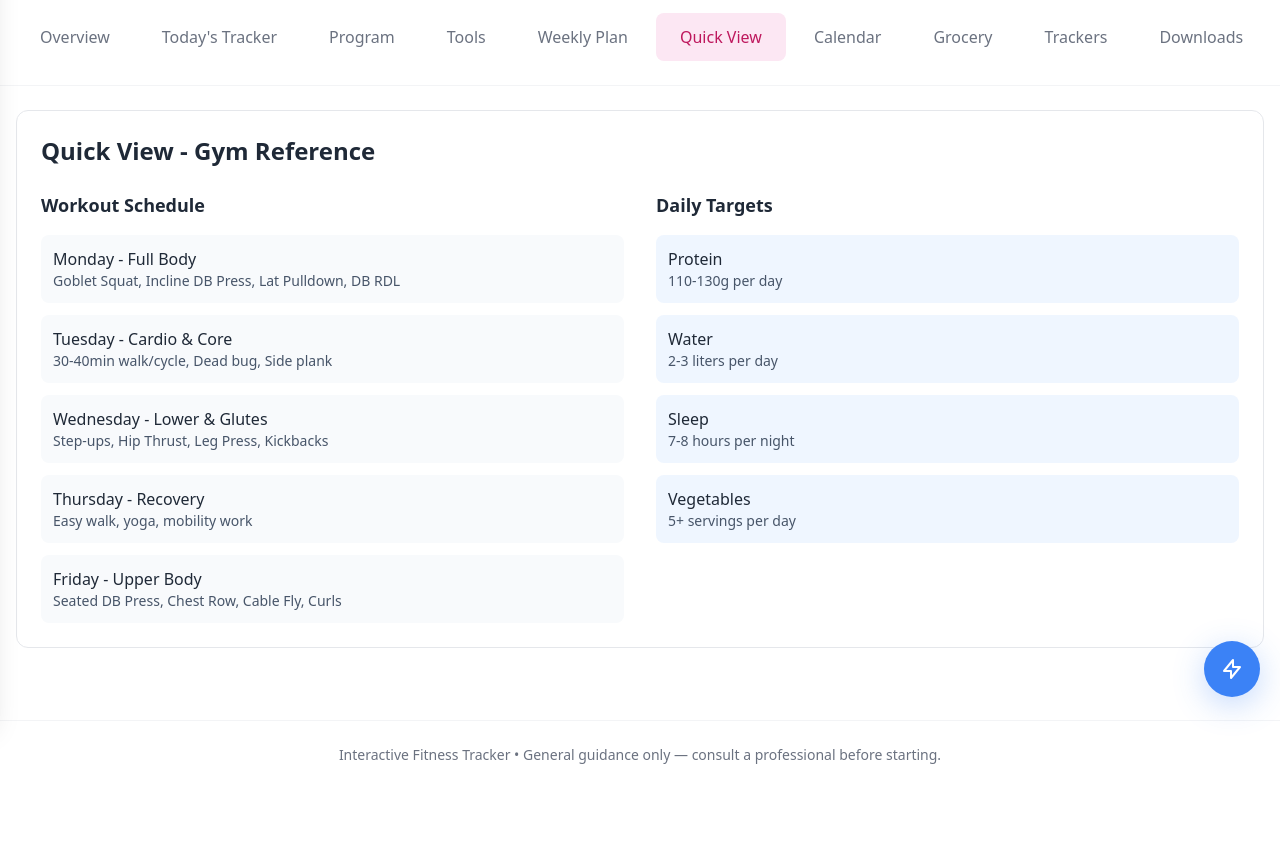
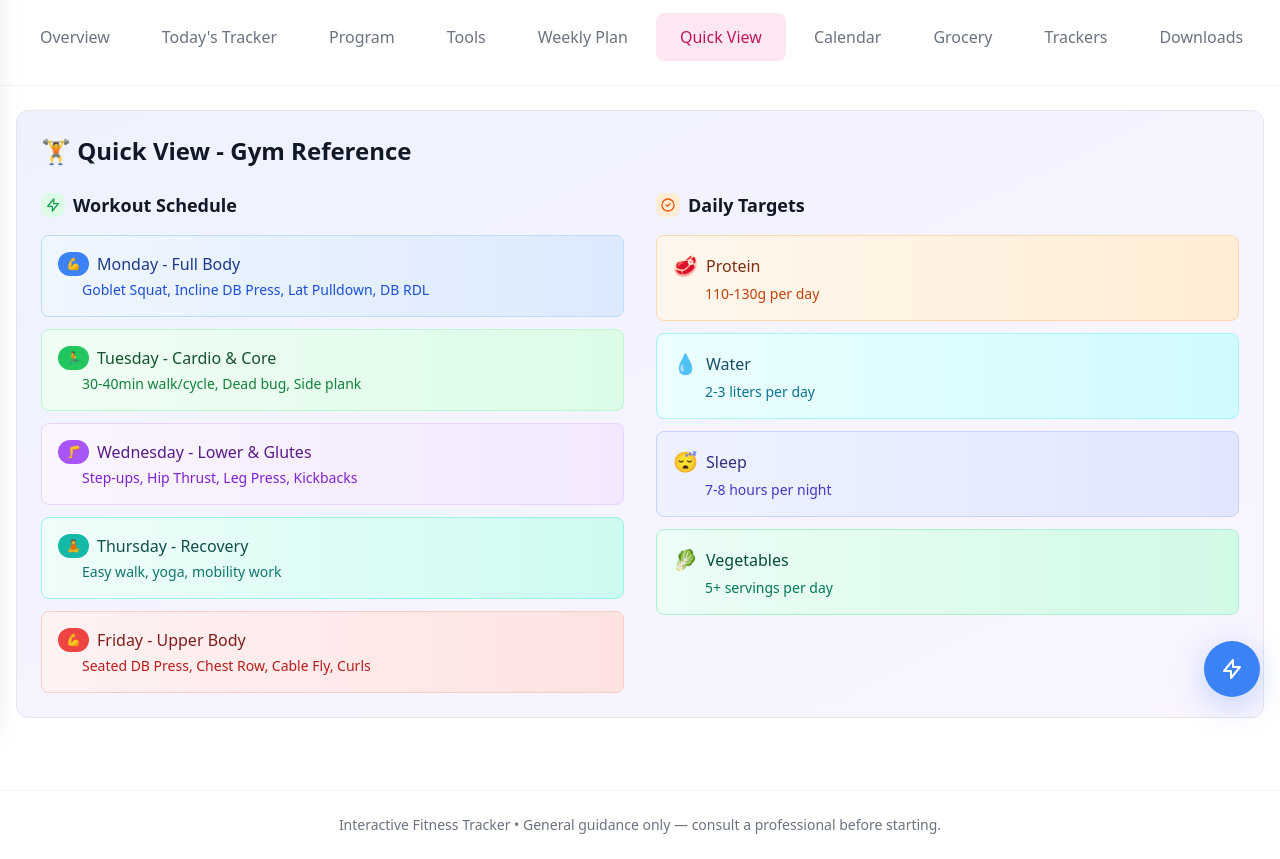
Before and after one commit to curtismu7/sixpack-tina, a website: page public/index.html in a window 1280 px wide. Both pictures are taken after a click on the button "Quick View". Shown: the part 83-942 px from the top of the page. Before the commit the page ends 872 px from the top, so only its background shows below. Drawn offline with nearby package versions, Linux system fonts and the light colour scheme.

Commit message:
Add vibrant colors and visual enhancements to Quick View section

```diff
--- a/public/index.html
+++ b/public/index.html
@@ -1003,54 +1003,95 @@
 
     <!-- Quick View Tab -->
     <div id="quick-view" class="tab-content">
-      <div class="content-card p-6">
-        <h2 class="text-2xl font-semibold mb-6">Quick View - Gym Reference</h2>
+      <div class="content-card p-6 bg-gradient-to-br from-indigo-50 to-purple-50">
+        <h2 class="text-2xl font-semibold mb-6 text-gray-900">🏋️ Quick View - Gym Reference</h2>
 
         <div class="grid md:grid-cols-2 gap-8">
           <div>
-            <h3 class="text-lg font-semibold mb-4">Workout Schedule</h3>
+            <div class="flex items-center gap-2 mb-4">
+              <div class="w-6 h-6 bg-green-100 rounded-lg flex items-center justify-center">
+                <svg class="w-4 h-4 text-green-600" fill="none" stroke="currentColor" viewBox="0 0 24 24">
+                  <path stroke-linecap="round" stroke-linejoin="round" stroke-width="2" d="M13 10V3L4 14h7v7l9-11h-7z"></path>
+                </svg>
+              </div>
+              <h3 class="text-lg font-semibold text-gray-900">Workout Schedule</h3>
+            </div>
             <div class="space-y-3">
-              <div class="p-3 bg-slate-50 rounded-lg">
-                <div class="font-medium">Monday - Full Body</div>
-                <div class="text-sm text-slate-600">Goblet Squat, Incline DB Press, Lat Pulldown, DB RDL</div>
-              </div>
-              <div class="p-3 bg-slate-50 rounded-lg">
-                <div class="font-medium">Tuesday - Cardio & Core</div>
-                <div class="text-sm text-slate-600">30-40min walk/cycle, Dead bug, Side plank</div>
-              </div>
-              <div class="p-3 bg-slate-50 rounded-lg">
-                <div class="font-medium">Wednesday - Lower & Glutes</div>
-                <div class="text-sm text-slate-600">Step-ups, Hip Thrust, Leg Press, Kickbacks</div>
-              </div>
-              <div class="p-3 bg-slate-50 rounded-lg">
-                <div class="font-medium">Thursday - Recovery</div>
-                <div class="text-sm text-slate-600">Easy walk, yoga, mobility work</div>
-              </div>
-              <div class="p-3 bg-slate-50 rounded-lg">
-                <div class="font-medium">Friday - Upper Body</div>
-                <div class="text-sm text-slate-600">Seated DB Press, Chest Row, Cable Fly, Curls</div>
+              <div class="p-4 bg-gradient-to-r from-blue-50 to-blue-100 rounded-lg border border-blue-200 hover:shadow-md transition-shadow">
+                <div class="flex items-center gap-2 mb-1">
+                  <span class="inline-block px-2 py-1 bg-blue-500 text-white rounded-full text-xs font-medium">💪</span>
+                  <div class="font-medium text-blue-900">Monday - Full Body</div>
+                </div>
+                <div class="text-sm text-blue-700 ml-6">Goblet Squat, Incline DB Press, Lat Pulldown, DB RDL</div>
+              </div>
+              <div class="p-4 bg-gradient-to-r from-green-50 to-green-100 rounded-lg border border-green-200 hover:shadow-md transition-shadow">
+                <div class="flex items-center gap-2 mb-1">
+                  <span class="inline-block px-2 py-1 bg-green-500 text-white rounded-full text-xs font-medium">🏃</span>
+                  <div class="font-medium text-green-900">Tuesday - Cardio & Core</div>
+                </div>
+                <div class="text-sm text-green-700 ml-6">30-40min walk/cycle, Dead bug, Side plank</div>
+              </div>
+              <div class="p-4 bg-gradient-to-r from-purple-50 to-purple-100 rounded-lg border border-purple-200 hover:shadow-md transition-shadow">
+                <div class="flex items-center gap-2 mb-1">
+                  <span class="inline-block px-2 py-1 bg-purple-500 text-white rounded-full text-xs font-medium">🦵</span>
+                  <div class="font-medium text-purple-900">Wednesday - Lower & Glutes</div>
+                </div>
+                <div class="text-sm text-purple-700 ml-6">Step-ups, Hip Thrust, Leg Press, Kickbacks</div>
+              </div>
+              <div class="p-4 bg-gradient-to-r from-teal-50 to-teal-100 rounded-lg border border-teal-200 hover:shadow-md transition-shadow">
+                <div class="flex items-center gap-2 mb-1">
+                  <span class="inline-block px-2 py-1 bg-teal-500 text-white rounded-full text-xs font-medium">🧘</span>
+                  <div class="font-medium text-teal-900">Thursday - Recovery</div>
+                </div>
+                <div class="text-sm text-teal-700 ml-6">Easy walk, yoga, mobility work</div>
+              </div>
+              <div class="p-4 bg-gradient-to-r from-red-50 to-red-100 rounded-lg border border-red-200 hover:shadow-md transition-shadow">
+                <div class="flex items-center gap-2 mb-1">
+                  <span class="inline-block px-2 py-1 bg-red-500 text-white rounded-full text-xs font-medium">💪</span>
+                  <div class="font-medium text-red-900">Friday - Upper Body</div>
+                </div>
+                <div class="text-sm text-red-700 ml-6">Seated DB Press, Chest Row, Cable Fly, Curls</div>
               </div>
             </div>
           </div>
 
           <div>
-            <h3 class="text-lg font-semibold mb-4">Daily Targets</h3>
+            <div class="flex items-center gap-2 mb-4">
+              <div class="w-6 h-6 bg-orange-100 rounded-lg flex items-center justify-center">
+                <svg class="w-4 h-4 text-orange-600" fill="none" stroke="currentColor" viewBox="0 0 24 24">
+                  <path stroke-linecap="round" stroke-linejoin="round" stroke-width="2" d="M9 12l2 2 4-4m6 2a9 9 0 11-18 0 9 9 0 0118 0z"></path>
+                </svg>
+              </div>
+              <h3 class="text-lg font-semibold text-gray-900">Daily Targets</h3>
+            </div>
             <div class="space-y-3">
-              <div class="p-3 bg-blue-50 rounded-lg">
-                <div class="font-medium">Protein</div>
-                <div class="text-sm text-slate-600">110-130g per day</div>
-              </div>
-              <div class="p-3 bg-blue-50 rounded-lg">
-                <div class="font-medium">Water</div>
-                <div class="text-sm text-slate-600">2-3 liters per day</div>
-              </div>
-              <div class="p-3 bg-blue-50 rounded-lg">
-                <div class="font-medium">Sleep</div>
-                <div class="text-sm text-slate-600">7-8 hours per night</div>
-              </div>
-              <div class="p-3 bg-blue-50 rounded-lg">
-                <div class="font-medium">Vegetables</div>
-                <div class="text-sm text-slate-600">5+ servings per day</div>
+              <div class="p-4 bg-gradient-to-r from-orange-50 to-orange-100 rounded-lg border border-orange-200 hover:shadow-md transition-shadow">
+                <div class="flex items-center gap-2 mb-1">
+                  <span class="text-xl">🥩</span>
+                  <div class="font-medium text-orange-900">Protein</div>
+                </div>
+                <div class="text-sm text-orange-700 ml-8">110-130g per day</div>
+              </div>
+              <div class="p-4 bg-gradient-to-r from-cyan-50 to-cyan-100 rounded-lg border border-cyan-200 hover:shadow-md transition-shadow">
+                <div class="flex items-center gap-2 mb-1">
+                  <span class="text-xl">💧</span>
+                  <div class="font-medium text-cyan-900">Water</div>
+                </div>
+                <div class="text-sm text-cyan-700 ml-8">2-3 liters per day</div>
+              </div>
+              <div class="p-4 bg-gradient-to-r from-indigo-50 to-indigo-100 rounded-lg border border-indigo-200 hover:shadow-md transition-shadow">
+                <div class="flex items-center gap-2 mb-1">
+                  <span class="text-xl">😴</span>
+                  <div class="font-medium text-indigo-900">Sleep</div>
+                </div>
+                <div class="text-sm text-indigo-700 ml-8">7-8 hours per night</div>
+              </div>
+              <div class="p-4 bg-gradient-to-r from-emerald-50 to-emerald-100 rounded-lg border border-emerald-200 hover:shadow-md transition-shadow">
+                <div class="flex items-center gap-2 mb-1">
+                  <span class="text-xl">🥬</span>
+                  <div class="font-medium text-emerald-900">Vegetables</div>
+                </div>
+                <div class="text-sm text-emerald-700 ml-8">5+ servings per day</div>
               </div>
             </div>
           </div>
```
